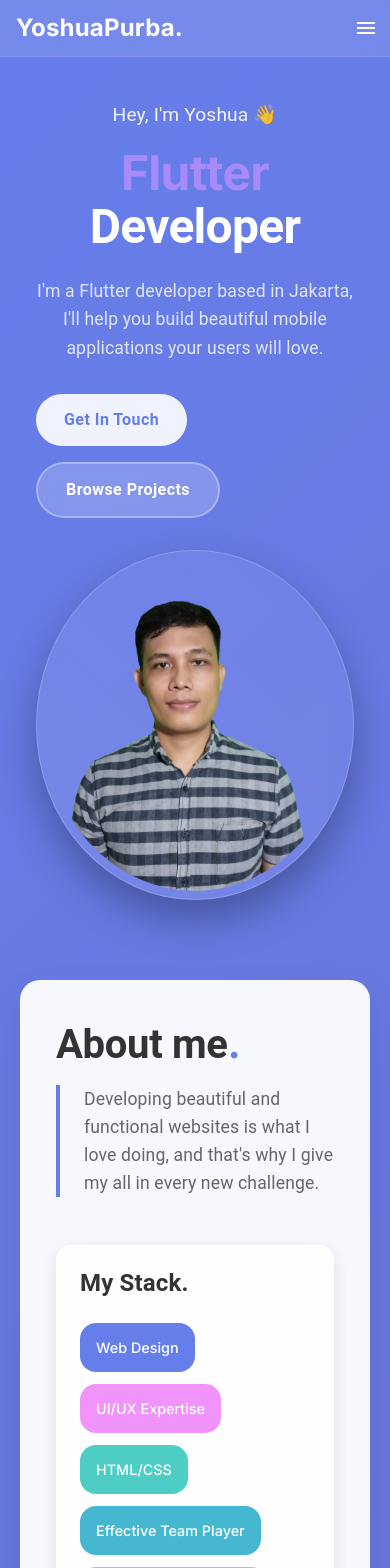
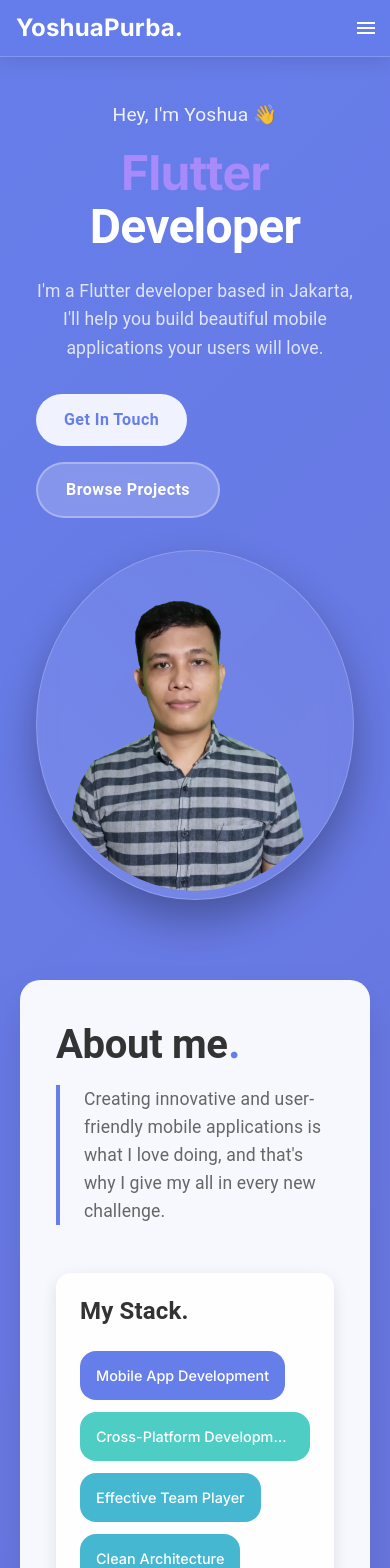
Before and after one commit to joshuapurbaa/my-portfolio, a React (Vite) app: page / in a window 390 px wide. Shown: the top 1568 px of the page. Built offline with nearby package versions, Linux system fonts and the light colour scheme.

Commit message:
refactor: update Navbar styles for improved aesthetics and enhance About section content to reflect mobile development expertise

```diff
--- a/src/components/Navbar.tsx
+++ b/src/components/Navbar.tsx
@@ -34,10 +34,11 @@ export default function Navbar() {
       <AppBar
         position="fixed"
         sx={{
-          background: 'rgba(255, 255, 255, 0.1)',
-          backdropFilter: 'blur(10px)',
-          boxShadow: 'none',
-          borderBottom: '1px solid rgba(255, 255, 255, 0.1)'
+          background: 'rgba(102, 126, 234, 0.95)',
+          backdropFilter: 'blur(15px)',
+          boxShadow: '0 4px 20px rgba(0, 0, 0, 0.1)',
+          borderBottom: '1px solid rgba(255, 255, 255, 0.2)',
+          transition: 'all 0.3s ease'
         }}
       >
         <Container maxWidth="lg">
@@ -93,11 +94,13 @@ export default function Navbar() {
                         borderRadius: '8px',
                         textTransform: 'none',
                         '&:hover': {
-                          background: 'rgba(255, 255, 255, 0.1)',
+                          background: 'rgba(255, 255, 255, 0.2)',
+                          transform: 'translateY(-1px)',
                         },
                         '&.active': {
-                          background: 'rgba(255, 255, 255, 0.2)',
-                        }
+                          background: 'rgba(255, 255, 255, 0.3)',
+                        },
+                        transition: 'all 0.3s ease'
                       }}
                     >
                       {item.text}
@@ -117,9 +120,10 @@ export default function Navbar() {
         onClose={toggleDrawer(false)}
         sx={{
           '& .MuiDrawer-paper': {
-            background: 'rgba(255, 255, 255, 0.95)',
+            background: 'rgba(255, 255, 255, 0.98)',
             backdropFilter: 'blur(10px)',
             width: 250,
+            boxShadow: '0 0 20px rgba(0, 0, 0, 0.1)',
           }
         }}
       >
--- a/src/sections/About.tsx
+++ b/src/sections/About.tsx
@@ -2,13 +2,13 @@ import { Container, Typography, Box, Grid, Chip } from "@mui/material";
 
 export default function About() {
   const stackSkills = [
-    { name: "Web Design", color: "#667eea" },
-    { name: "UI/UX Expertise", color: "#f093fb" },
-    { name: "HTML/CSS", color: "#4ecdc4" },
+    { name: "Mobile App Development", color: "#667eea" },
+    { name: "Cross-Platform Development", color: "#4ecdc4" },
     { name: "Effective Team Player", color: "#45b7d1" },
-    { name: "JavaScript Proficiency", color: "#96ceb4" },
+    { name: "Clean Architecture", color: "#45b7d1" },
     { name: "Problem Solving", color: "#ffeaa7" },
-    { name: "Keeping Abreast of Trends", color: "#fd79a8" }
+    { name: "Keeping Abreast of Trends", color: "#fd79a8" },
+    { name: "Flutter Development", color: "#42a5f5" }
   ];
 
   return (
@@ -43,7 +43,7 @@ export default function About() {
                 fontWeight: 400
               }}
             >
-              Developing beautiful and functional websites is what I love doing, and that's why I give my all in every new challenge.
+              Creating innovative and user-friendly mobile applications is what I love doing, and that's why I give my all in every new challenge.
             </Typography>
           </Box>
         </Box>
```
